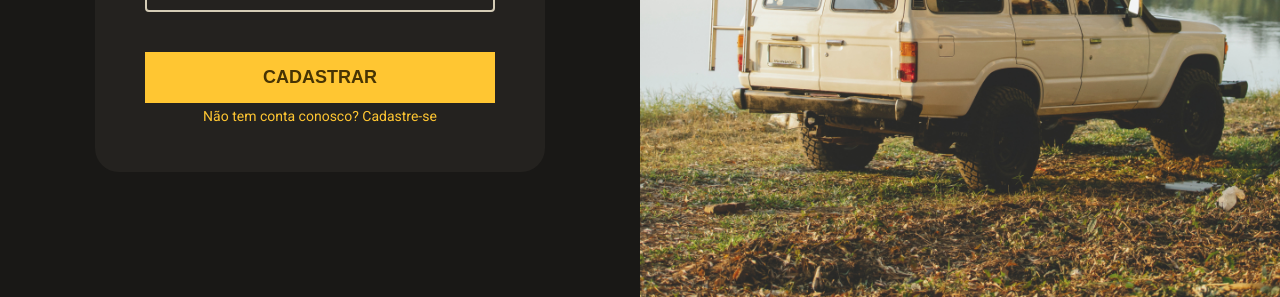
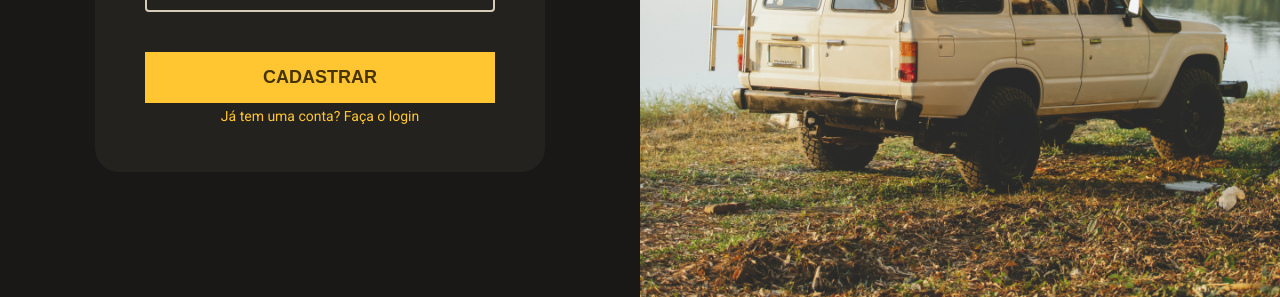
Before and after one commit to Caduu12/login-and-register, a PHP site: page /register.php in a window 1280 px wide. Shown: the part 503-800 px from the top of the page. Run offline with PHP 8.4, Linux system fonts and the light colour scheme.

Commit message:
Começo do desenvolvimento do bug

```diff
--- a/login.php
+++ b/login.php
@@ -3,6 +3,11 @@ session_start();
 
 function main()
 {
+    if(!file_exists("usersRegister.json")) {
+       echo "<p>Essa conta ainda não existe</p>";
+       echo "<a href='register.php'>Link Link</a>";
+    }
+
     if (isset($_POST["email"]) && isset($_POST["password"])) {
         $useremail = $_POST["email"];
         $userpassword = $_POST["password"];
--- a/register.php
+++ b/register.php
@@ -139,6 +139,7 @@ main();
     <meta name="viewport" content="width=device-width, initial-scale=1.0">
     <title>Registro</title>
     <link rel='stylesheet' href="./style.css">
+    <link rel="icon" href="assets/logo.svg" type="image/icon type">
     <link rel='preconnect' href='https://fonts.googleapis.com'>
     <link rel='preconnect' href='https://fonts.gstatic.com' crossorigin>
     <link href='https://fonts.googleapis.com/css2?family=Roboto&display=swap' rel='stylesheet'>
@@ -189,7 +190,7 @@ main();
 
                 <div class="buttonBox">
                     <input type="submit" value="CADASTRAR" class="submitButton2" onclick="submitForm()">
-                    <a href="./login.php" class="link">Não tem conta conosco? Cadastre-se</a>
+                    <a href="./login.php" class="link">Já tem uma conta? Faça o login</a>
                 </div>
                 </form>
             </div>
```
